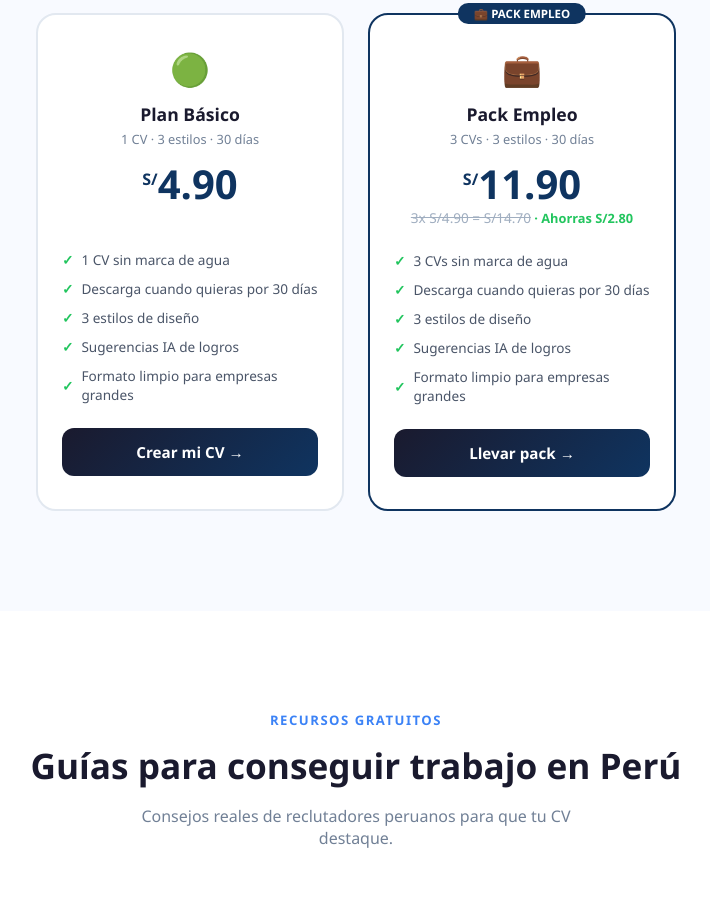
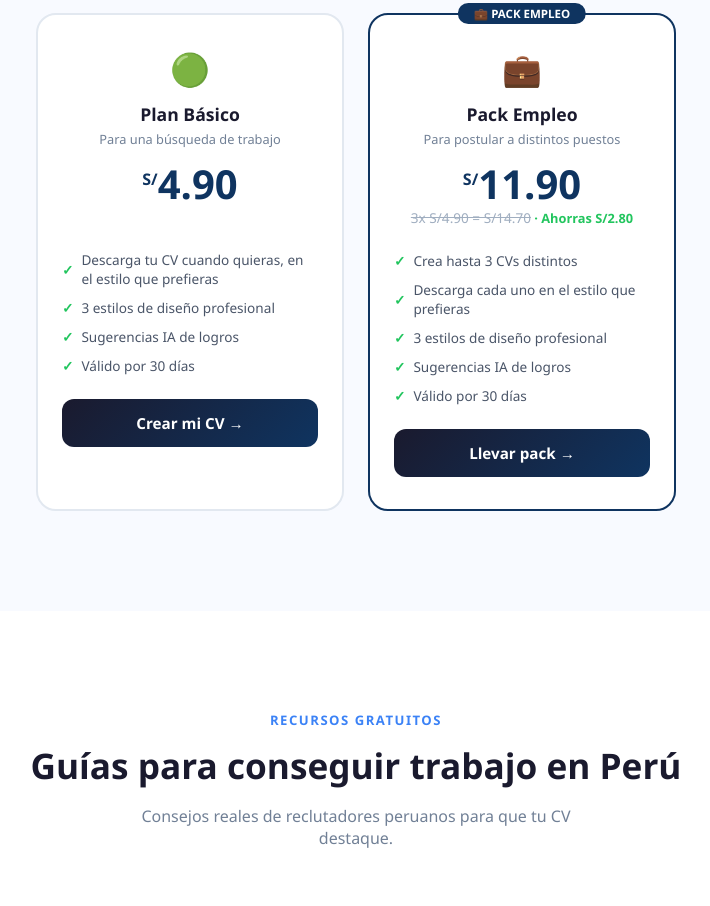
Before and after one commit to cemebe1986-jpg/cv-app-2, a website: page public/landing.html in a window 1280 px wide. Shown: the part 3314-4220 px from the top of the page, without its empty margins (284-994 px from the left). Drawn offline with Linux system fonts and the light colour scheme.

```diff
--- a/public/landing.html
+++ b/public/landing.html
@@ -504,15 +504,14 @@
     <div class="precio-card">
       <div class="precio-icono">🟢</div>
       <div class="precio-nombre">Plan Básico</div>
-      <div class="precio-desc">1 CV · 3 estilos · 30 días</div>
+      <div class="precio-desc">Para una búsqueda de trabajo</div>
       <div class="precio-monto"><span>S/</span>4.90</div>
       <div class="precio-ahorro">&nbsp;</div>
       <div class="precio-features">
-        <div class="precio-feature">1 CV sin marca de agua</div>
-        <div class="precio-feature">Descarga cuando quieras por 30 días</div>
-        <div class="precio-feature">3 estilos de diseño</div>
+        <div class="precio-feature">Descarga tu CV cuando quieras, en el estilo que prefieras</div>
+        <div class="precio-feature">3 estilos de diseño profesional</div>
         <div class="precio-feature">Sugerencias IA de logros</div>
-        <div class="precio-feature">Formato limpio para empresas grandes</div>
+        <div class="precio-feature">Válido por 30 días</div>
       </div>
       <a href="/crear" class="precio-btn">Crear mi CV →</a>
     </div>
@@ -520,18 +519,18 @@
       <div class="precio-badge">💼 PACK EMPLEO</div>
       <div class="precio-icono">💼</div>
       <div class="precio-nombre">Pack Empleo</div>
-      <div class="precio-desc">3 CVs · 3 estilos · 30 días</div>
+      <div class="precio-desc">Para postular a distintos puestos</div>
       <div class="precio-monto"><span>S/</span>11.90</div>
       <div class="precio-ahorro">
         <span style="text-decoration:line-through;color:#a0aec0;font-weight:400;font-size:0.85rem;">3x S/4.90 = S/14.70</span>
         · Ahorras <strong>S/2.80</strong>
       </div>
       <div class="precio-features">
-        <div class="precio-feature">3 CVs sin marca de agua</div>
-        <div class="precio-feature">Descarga cuando quieras por 30 días</div>
-        <div class="precio-feature">3 estilos de diseño</div>
+        <div class="precio-feature">Crea hasta 3 CVs distintos</div>
+        <div class="precio-feature">Descarga cada uno en el estilo que prefieras</div>
+        <div class="precio-feature">3 estilos de diseño profesional</div>
         <div class="precio-feature">Sugerencias IA de logros</div>
-        <div class="precio-feature">Formato limpio para empresas grandes</div>
+        <div class="precio-feature">Válido por 30 días</div>
       </div>
       <a href="/crear" class="precio-btn">Llevar pack →</a>
     </div>
```
Also changed, not shown: public/index.html (+20 -2 lines).
